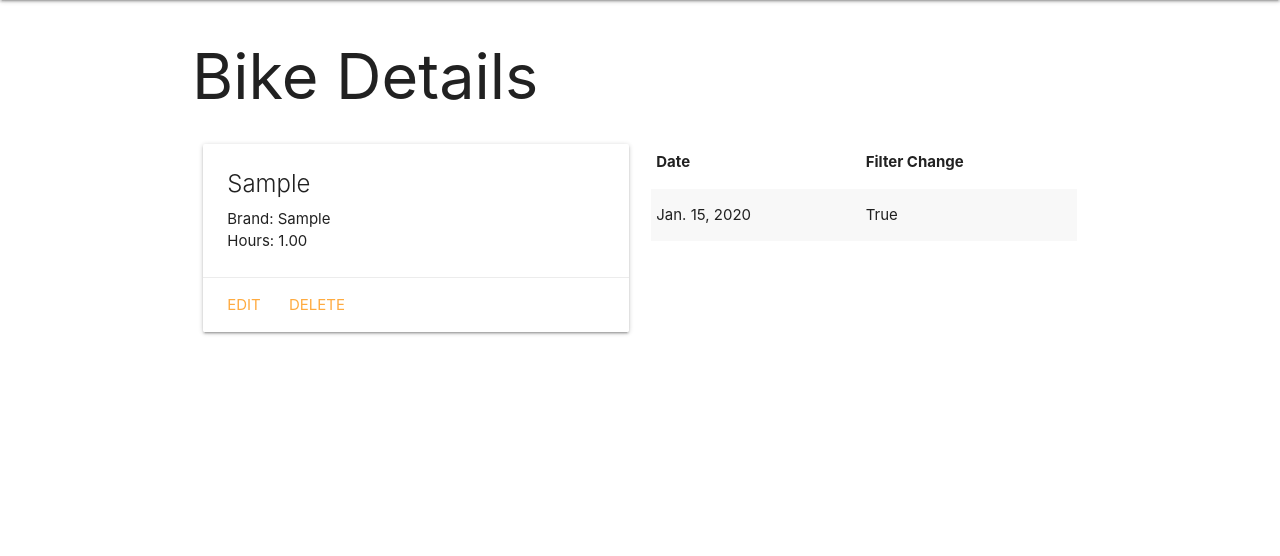
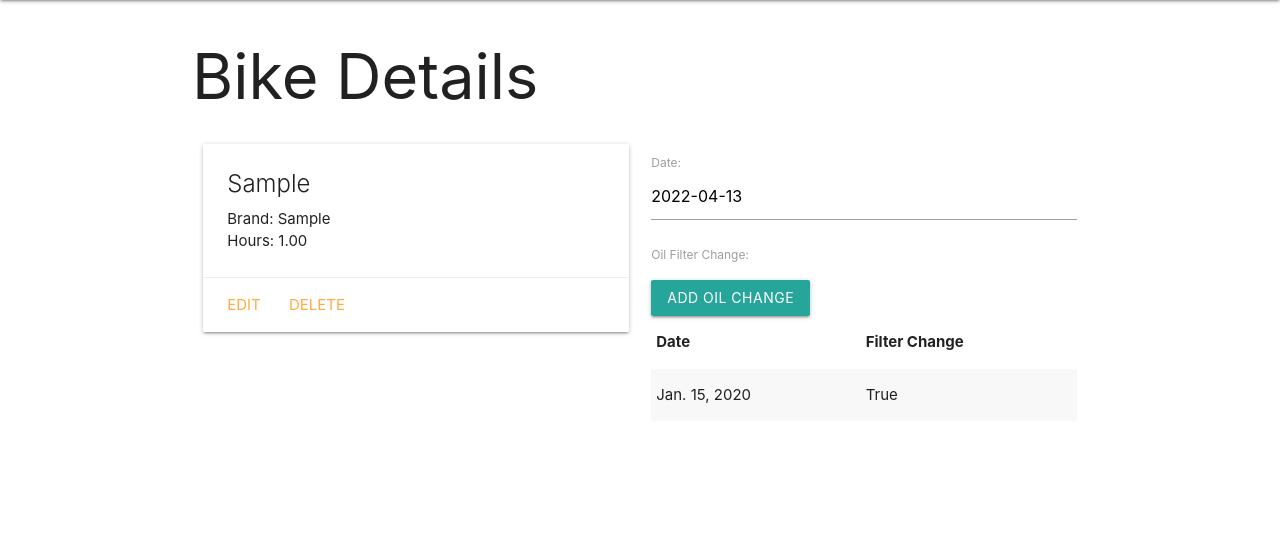
Before and after one commit to BRAKEL3SS/bike-collector, a Django app: page /bikes/1 in a window 1280 px wide. Shown: the part 64-620 px from the top of the page. Run offline with Django 4.2, Linux system fonts and the light colour scheme; tables that the repository leaves empty hold one stand-in row (values such as "Sample post").

Commit message:
adds oil chnage form on detail page, enables adding to a bike

```diff
--- a/main_app/models.py
+++ b/main_app/models.py
@@ -22,3 +22,6 @@ class OilChange(models.Model):
 
     def __str__(self):
         return f"{self.filterChange} filter on {self.date}"
+
+    class Meta:
+        ordering = ['-date']
--- a/main_app/templates/base.html
+++ b/main_app/templates/base.html
@@ -8,6 +8,8 @@
   <title>Bike Collector</title>
   <link rel="stylesheet" href="https://cdnjs.cloudflare.com/ajax/libs/materialize/1.0.0/css/materialize.min.css">
   <link rel="stylesheet" type="text/css" href="{% static 'css/style.css' %}">
+  <script src="https://cdnjs.cloudflare.com/ajax/libs/materialize/1.0.0/js/materialize.min.js"></script>
+
 </head>
 <body>
   <header class="navbar-fixed">
--- a/main_app/templates/bikes/detail.html
+++ b/main_app/templates/bikes/detail.html
@@ -22,6 +22,12 @@
     </div>
   </div>
   <div class="col s6">
+    <form method="POST" action="{% url 'add_oilchange' bike.id %}">
+        {% csrf_token %}
+        {{ oilchange_form.as_p }}
+        <span></span>
+        <input type="submit" class="btn" value="Add Oil Change">
+    </form>
     <table class="striped">
       <thead>
         <tr><th>Date</th><th>Filter Change</th></tr>
@@ -37,4 +43,13 @@
     </table>
   </div>
 </div>
+<script>
+    const dateEl = document.getElementById('id_date');
+  M.Datepicker.init(dateEl, {
+    format: 'yyyy-mm-dd',
+    defaultDate: new Date(),
+    setDefaultDate: true,
+    autoClose: true
+  });
+</script>
 {% endblock %}
--- a/main_app/urls.py
+++ b/main_app/urls.py
@@ -8,5 +8,6 @@ urlpatterns = [
     path('bikes/<int:bike_id>', views.bikes_detail, name='detail'),
     path('bikes/create/', views.BikeCreate.as_view(), name='bikes_create'),
     path('bikes/<int:pk>/update/', views.BikeUpdate.as_view(), name='bikes_update'),
-    path('bikes/<int:pk>/delete/', views.BikeDelete.as_view(), name='bikes_delete')
+    path('bikes/<int:pk>/delete/', views.BikeDelete.as_view(), name='bikes_delete'),
+    path('bikes/<int:bike_id>/add_oilchange/', views.add_oilchange, name='add_oilchange')
 ]
--- a/main_app/views.py
+++ b/main_app/views.py
@@ -1,7 +1,8 @@
-from django.shortcuts import render
+from django.shortcuts import render, redirect
 from django.http import HttpResponse
 from django.views.generic.edit import CreateView, UpdateView, DeleteView
 from .models import Bike
+from .forms import OilChangeForm
 
 # Create your views here.
 
@@ -17,7 +18,16 @@ def bikes_index(request):
 
 def bikes_detail(request, bike_id):
     bike = Bike.objects.get(id=bike_id)
-    return render(request, 'bikes/detail.html', { 'bike': bike})
+    oilchange_form = OilChangeForm()
+    return render(request, 'bikes/detail.html', { 'bike': bike, 'oilchange_form': oilchange_form})
+
+def add_oilchange(request, bike_id):
+    form = OilChangeForm(request.POST)
+    if form.is_valid():
+        new_change = form.save(commit=False)
+        new_change.bike_id = bike_id
+        new_change.save()
+    return redirect('detail', bike_id=bike_id)
 
 class BikeCreate(CreateView):
     model=Bike
```
